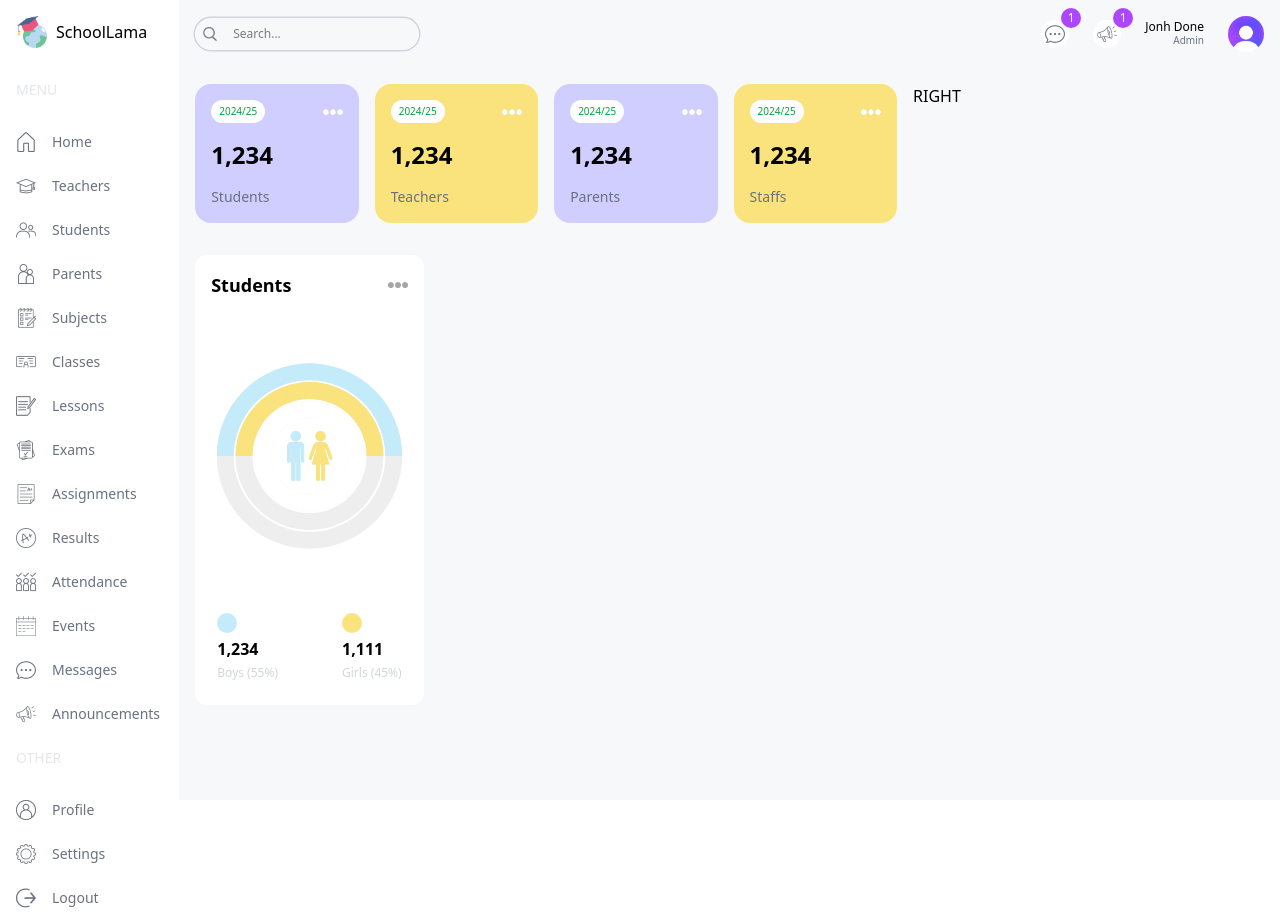
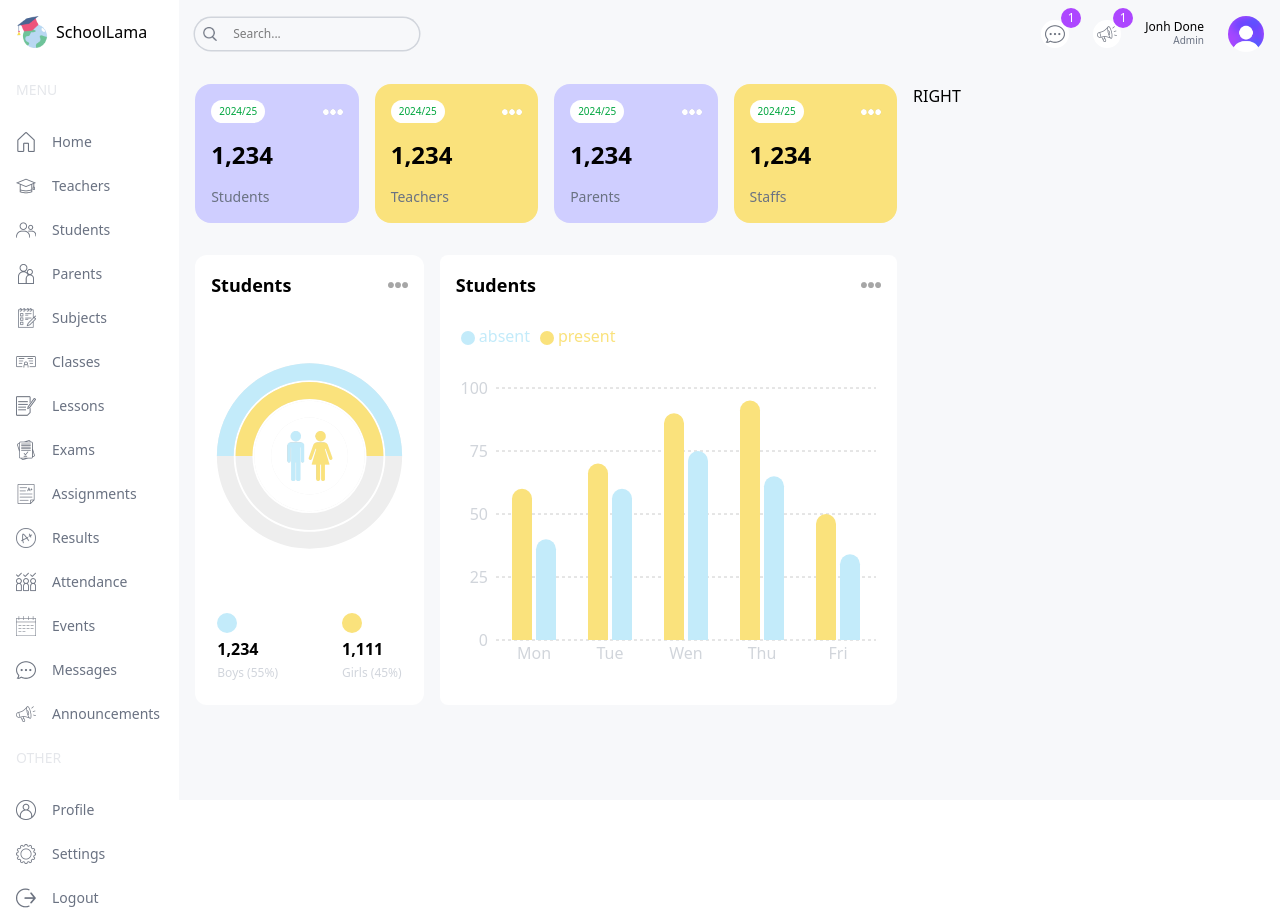
Before and after one commit to doglez/school-dash-nextjs-tailwind, a Next.js app: page /admin in a window 1280 px wide. Built offline with nearby package versions, Linux system fonts and the light colour scheme.

Commit message:
AttendanceChart

```diff
--- a/src/app/(dashboard)/admin/page.tsx
+++ b/src/app/(dashboard)/admin/page.tsx
@@ -1,3 +1,4 @@
+import AttendanceChart from "@/components/AttendanceChart";
 import CountChart from "@/components/CountChart";
 import UserCard from "@/components/UserCard";
 
@@ -20,7 +21,9 @@
                         <CountChart />
                     </div>
                     {/* ATTENDANCE CHART */}
-                    <div className="w-full lg:w-2/3 h-[450px]"></div>
+                    <div className="w-full lg:w-2/3 h-[450px]">
+                        <AttendanceChart />
+                    </div>
                 </div>
                 {/* BOTTON CHART  */}
                 <div></div>
--- /dev/null
+++ b/src/components/AttendanceChart.tsx
@@ -0,0 +1,99 @@
+"use client";
+import Image from "next/image";
+import {
+    BarChart,
+    Bar,
+    Rectangle,
+    XAxis,
+    YAxis,
+    CartesianGrid,
+    Tooltip,
+    Legend,
+    ResponsiveContainer,
+} from "recharts";
+
+const data = [
+    {
+        name: "Mon",
+        present: 60,
+        absent: 40,
+    },
+    {
+        name: "Tue",
+        present: 70,
+        absent: 60,
+    },
+    {
+        name: "Wen",
+        present: 90,
+        absent: 75,
+    },
+    {
+        name: "Thu",
+        present: 95,
+        absent: 65,
+    },
+    {
+        name: "Fri",
+        present: 50,
+        absent: 34,
+    },
+];
+
+const AttendanceChart = () => {
+    return (
+        <div className="bg-white rounded-lg w-full h-full p-4">
+            {/* TITLE */}
+            <div className="flex justify-between items-center">
+                <h1 className="text-lg font-semibold">Students</h1>
+                <Image src="/moreDark.png" alt="" width={20} height={20} />
+            </div>
+            {/* CHART */}
+            <ResponsiveContainer width={"100%"} height={"90%"}>
+                <BarChart width={500} height={300} data={data} barSize={20}>
+                    <CartesianGrid strokeDasharray="3 3" vertical={false} />
+                    <XAxis
+                        dataKey="name"
+                        axisLine={false}
+                        tick={{ fill: "#d1d5db" }}
+                        tickLine={false}
+                    />
+                    <YAxis
+                        width="auto"
+                        axisLine={false}
+                        tick={{ fill: "#d1d5db" }}
+                        tickLine={false}
+                    />
+                    <Tooltip
+                        contentStyle={{
+                            borderRadius: "10px",
+                            borderColor: "lightgrey",
+                        }}
+                    />
+                    <Legend
+                        align="left"
+                        verticalAlign="top"
+                        wrapperStyle={{
+                            paddingTop: "20px",
+                            paddingBottom: "40px",
+                        }}
+                    />
+                    <Bar
+                        dataKey="present"
+                        fill="#fae27c"
+                        legendType="circle"
+                        radius={[10, 10, 0, 0]}
+                    />
+                    <Bar
+                        dataKey="absent"
+                        fill="#c3ebfa"
+                        legendType="circle"
+                        radius={[10, 10, 0, 0]}
+                    />
+                </BarChart>
+            </ResponsiveContainer>
+        </div>
+    );
+};
+
+export default AttendanceChart;
```
